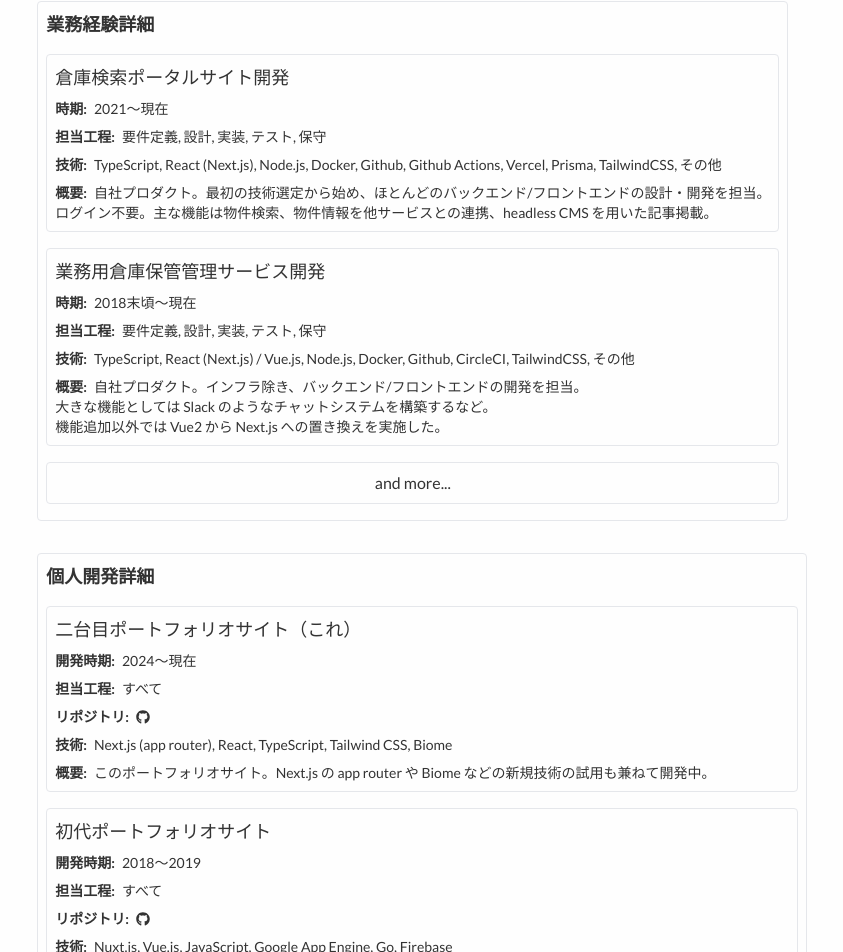
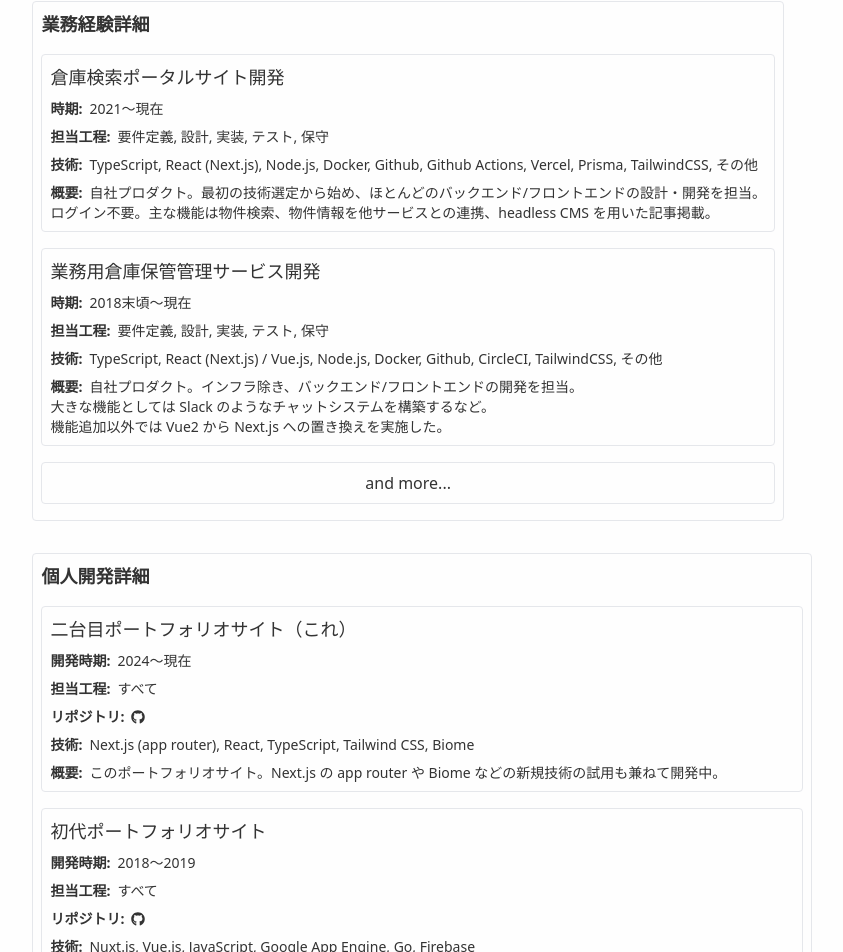
Before and after one commit to kik4/my-portfolio-next, a Next.js app: page / in a window 1280 px wide. Shown: the part 661-1613 px from the top of the page, without its empty margins (218-1061 px from the left). Built offline with nearby package versions, Linux system fonts and the light colour scheme.

Commit message:
upgrade tailwind

```diff
--- a/app/_components/HiddenSections.tsx
+++ b/app/_components/HiddenSections.tsx
@@ -9,7 +9,7 @@ export const HiddenSections: React.FC = () => {
 	return (
 		<>
 			<button
-				className="flex items-center justify-center rounded border p-2 hover:bg-slate-400"
+				className="flex items-center justify-center rounded-sm border p-2 hover:bg-slate-400"
 				type="button"
 				onClick={() => setIsOpen((v) => !v)}
 			>
@@ -24,7 +24,7 @@ export const HiddenSections: React.FC = () => {
 			</button>
 			{isOpen && (
 				<>
-					<section className="flex flex-col gap-2 rounded border p-2 text-sm">
+					<section className="flex flex-col gap-2 rounded-sm border p-2 text-sm">
 						<h3 className="text-lg">ECサイト開発</h3>
 						<div>
 							<span className="mr-[0.5em] font-bold">担当工程:</span>
@@ -64,7 +64,7 @@ export const HiddenSections: React.FC = () => {
 							</ul>
 						</div>
 					</section>
-					<section className="flex flex-col gap-2 rounded border p-2 text-sm">
+					<section className="flex flex-col gap-2 rounded-sm border p-2 text-sm">
 						<h3 className="text-lg">求職サイト開発</h3>
 						<div>
 							<span className="mr-[0.5em] font-bold">担当工程:</span>
--- a/app/globals.css
+++ b/app/globals.css
@@ -1,6 +1,40 @@
-@tailwind base;
-@tailwind components;
-@tailwind utilities;
+@import "tailwindcss";
+
+@custom-variant dark {
+	@media (prefers-color-scheme: dark) {
+		&:not(.light *) {
+			@slot;
+		}
+	}
+	&:is(.dark *) {
+		@slot;
+	}
+}
+
+@theme {
+	--font-default: var(--font-lato), var(--font-noto-sans-jp);
+
+	--color-background: var(--background);
+	--color-foreground: var(--foreground);
+}
+
+/*
+  The default border color has changed to `currentcolor` in Tailwind CSS v4,
+  so we've added these compatibility styles to make sure everything still
+  looks the same as it did with Tailwind CSS v3.
+
+  If we ever want to remove these styles, we need to add an explicit border
+  color utility to any element that depends on these defaults.
+*/
+@layer base {
+	*,
+	::after,
+	::before,
+	::backdrop,
+	::file-selector-button {
+		border-color: var(--color-gray-200, currentcolor);
+	}
+}
 
 :root,
 :root.light {
--- a/app/page.tsx
+++ b/app/page.tsx
@@ -56,7 +56,7 @@ export default function Home() {
 					</div>
 				</div>
 
-				<section className="rounded border px-4 pt-2 pb-4">
+				<section className="rounded-sm border px-4 pt-2 pb-4">
 					<h2 className="font-bold text-lg">プロフィール</h2>
 					<div className="mt-2 grid grid-cols-[100px_1fr] gap-2 text-sm">
 						<div>名前</div>
@@ -84,9 +84,9 @@ export default function Home() {
 					</div>
 				</section>
 
-				<section className="flex flex-col gap-4 rounded border px-2 pt-2 pb-4">
+				<section className="flex flex-col gap-4 rounded-sm border px-2 pt-2 pb-4">
 					<h2 className="font-bold text-lg">業務経験詳細</h2>
-					<section className="flex flex-col gap-2 rounded border p-2 text-sm">
+					<section className="flex flex-col gap-2 rounded-sm border p-2 text-sm">
 						<h3 className="text-lg">倉庫検索ポータルサイト開発</h3>
 						<div>
 							<span className="mr-[0.5em] font-bold">時期:</span>
@@ -119,7 +119,7 @@ export default function Home() {
 							CMS を用いた記事掲載。
 						</div>
 					</section>
-					<section className="flex flex-col gap-2 rounded border p-2 text-sm">
+					<section className="flex flex-col gap-2 rounded-sm border p-2 text-sm">
 						<h3 className="text-lg">業務用倉庫保管管理サービス開発</h3>
 						<div>
 							<span className="mr-[0.5em] font-bold">時期:</span>
@@ -154,9 +154,9 @@ export default function Home() {
 					<HiddenSections />
 				</section>
 
-				<section className="flex flex-col gap-4 rounded border px-2 pt-2 pb-4">
+				<section className="flex flex-col gap-4 rounded-sm border px-2 pt-2 pb-4">
 					<h2 className="font-bold text-lg">個人開発詳細</h2>
-					<section className="flex flex-col gap-2 rounded border p-2 text-sm">
+					<section className="flex flex-col gap-2 rounded-sm border p-2 text-sm">
 						<h3 className="text-lg">二台目ポートフォリオサイト（これ）</h3>
 						<div>
 							<span className="mr-[0.5em] font-bold">開発時期:</span>
@@ -188,7 +188,7 @@ export default function Home() {
 							などの新規技術の試用も兼ねて開発中。
 						</div>
 					</section>
-					<section className="flex flex-col gap-2 rounded border p-2 text-sm">
+					<section className="flex flex-col gap-2 rounded-sm border p-2 text-sm">
 						<h3 className="text-lg">初代ポートフォリオサイト</h3>
 						<div>
 							<span className="mr-[0.5em] font-bold">開発時期:</span>
--- a/package.json
+++ b/package.json
@@ -23,6 +23,7 @@
 	},
 	"devDependencies": {
 		"@biomejs/biome": "1.9.4",
+		"@tailwindcss/postcss": "^4.1.4",
 		"@types/node": "^22.14.1",
 		"@types/react": "^18.3.20",
 		"@types/react-dom": "^18.3.6",
@@ -31,7 +32,7 @@
 		"husky": "^9.1.7",
 		"lint-staged": "^15.5.1",
 		"postcss": "^8.5.3",
-		"tailwindcss": "^3.4.17",
+		"tailwindcss": "^4.1.4",
 		"typescript": "^5.8.3"
 	},
 	"lint-staged": {
--- a/postcss.config.mjs
+++ b/postcss.config.mjs
@@ -1,7 +1,7 @@
 /** @type {import('postcss-load-config').Config} */
 const config = {
 	plugins: {
-		tailwindcss: {},
+		"@tailwindcss/postcss": {},
 	},
 };
 
--- a/tailwind.config.ts
+++ /dev/null
@@ -1,29 +0,0 @@
-import type { Config } from "tailwindcss";
-
-const config: Config = {
-	darkMode: [
-		"variant",
-		[
-			"@media (prefers-color-scheme: dark) { &:not(.light *) }",
-			"&:is(.dark *)",
-		],
-	],
-	content: [
-		"./pages/**/*.{js,ts,jsx,tsx,mdx}",
-		"./components/**/*.{js,ts,jsx,tsx,mdx}",
-		"./app/**/*.{js,ts,jsx,tsx,mdx}",
-	],
-	theme: {
-		extend: {
-			fontFamily: {
-				default: ["var(--font-lato)", "var(--font-noto-sans-jp)"],
-			},
-			colors: {
-				background: "var(--background)",
-				foreground: "var(--foreground)",
-			},
-		},
-	},
-	plugins: [],
-};
-export default config;
```
Also changed, not shown: 1 other file (tests, documents, lock files or other folders).
